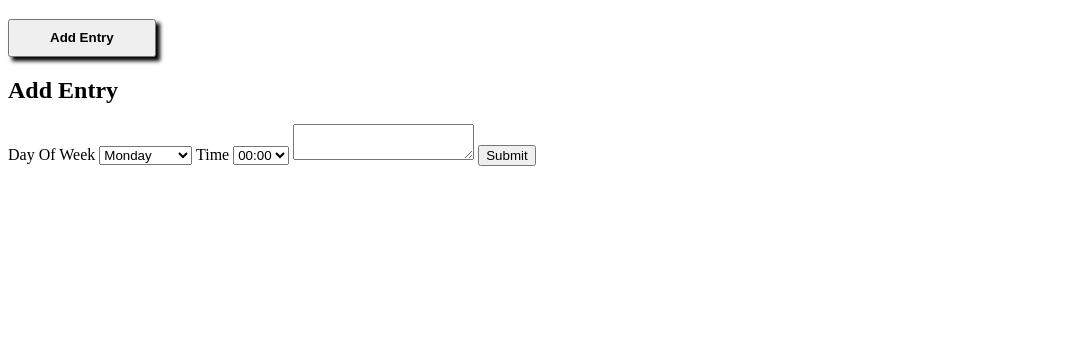
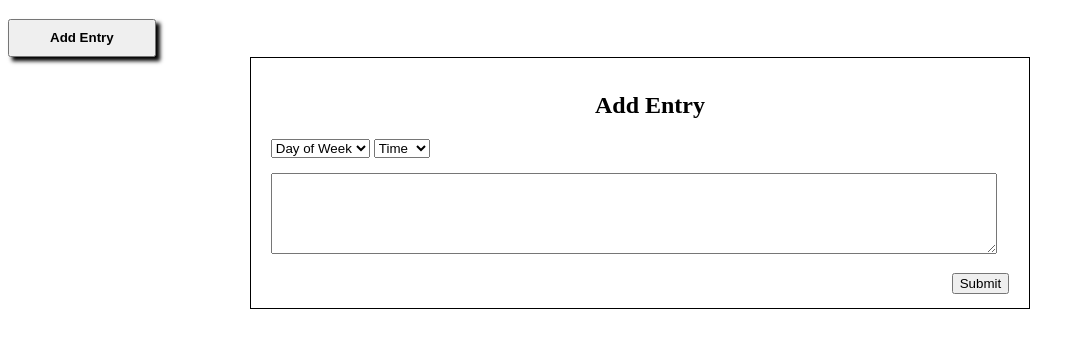
Before and after one commit to BrianBozi/week-planner, a plain HTML site: page index.html in a window 1280 px wide. Shown: the part 61-408 px from the top of the page, without its empty margins (0-1085 px from the left). Drawn offline with Linux system fonts and the light colour scheme.

Commit message:
added style to center modal

```diff
--- a/index.html
+++ b/index.html
@@ -16,8 +16,9 @@
       <div class="modalContent">
         <h2 class="addEntry2">Add Entry</h2>
         <form>
-          <label for="day">Day Of Week</label>
+          <label for="day"></label>
           <select id="day">
+            <option value="monday" default >Day of Week</option>
             <option value="monday">Monday</option>
             <option value="tuesday">Tuesday</option>
             <option value="wednesday">Wednesday</option>
@@ -26,8 +27,9 @@
             <option value="saturday">Saturday</option>
             <option value="sunday">Sunday</option>
           </select>
-          <label for="time">Time</label>
+          <label for="time"></label>
           <select id="time">
+            <option value="00:00">Time</option>
             <option value="00:00">00:00</option>
             <option value="01:00">01:00</option>
             <option value="02:00">02:00</option>
@@ -54,8 +56,10 @@
             <option value="23:00">23:00</option>
             <option value="24:00">24:00</option>
           </select>
+          <div></div>
           <label for="notes"></label>
           <textarea id="notes" class="notes"></textarea>
+          <div></div>
           <button class="submitButton">Submit</button>
         </form>
       </div>
--- a/styles.css
+++ b/styles.css
@@ -1,3 +1,5 @@
+/* Modal Box */
+
 .addEntry {
   cursor: pointer;
   padding: 0.6rem 2.5rem;
@@ -19,3 +21,28 @@
 .text-center {
   text-align: center;
 }
+
+.modalContent {
+  border: 1px solid black;
+  width: 60%;
+  height: 250px;
+  padding-left: 20px;
+  justify-content: center;
+  align-content: center;
+  margin: 0 auto;
+}
+
+.addEntry2 {
+  text-align: center;
+}
+
+textarea {
+  margin: 15px 0;
+  width: 95%;
+  height: 75px;
+}
+
+.submitButton {
+  float: right;
+  margin-right: 20px;
+}
```
